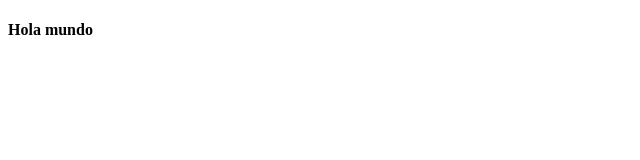
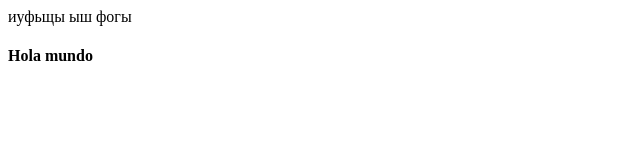
Before and after one commit to alexanderpinchao/alexanderpinchao.github.io, a plain HTML site: page index.html in a window 1280 px wide. Shown: the whole page, without its empty margins (0-640 px from the left). Drawn offline with Linux system fonts and the light colour scheme.

Commit message:
Update index.html

```diff
--- a/index.html
+++ b/index.html
@@ -2,14 +2,14 @@
 
 <head>
 
-<title></title>
+<title>Pagina de prueba </title>
 
 </head>
 
 <body>
 
 <header>
-
+иуфьщы ыш фогы
 </header>
 
 <nav>
```
